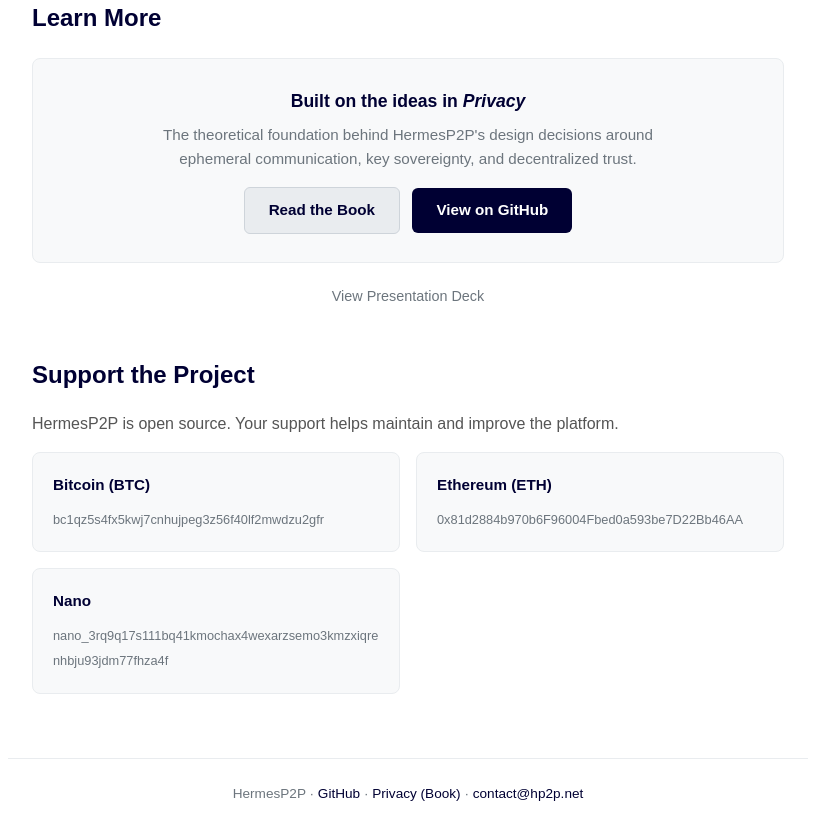
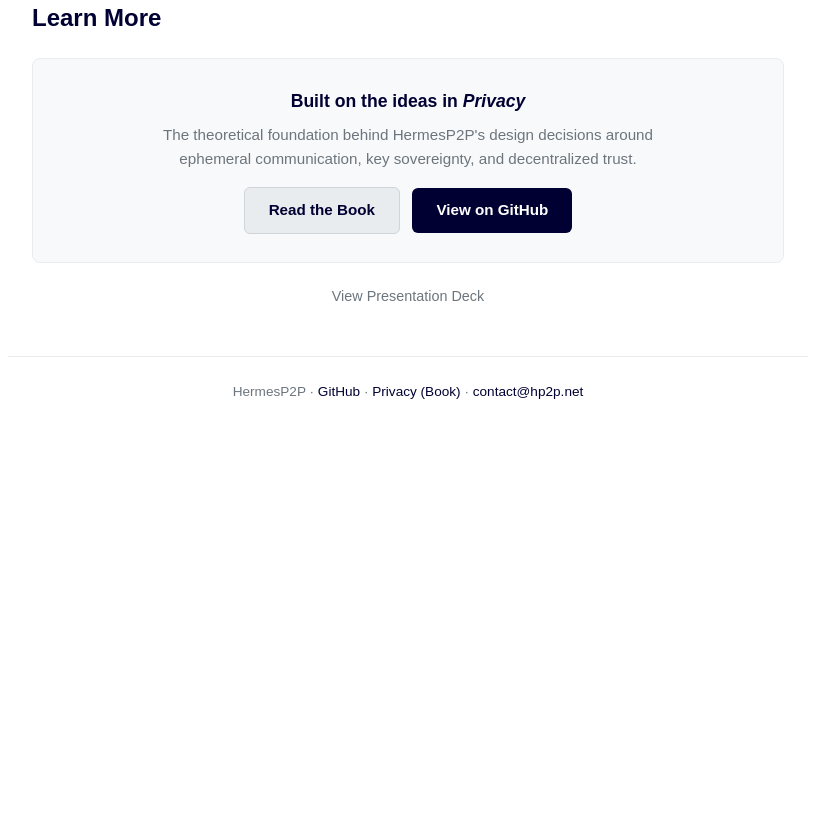
Before and after one commit to vaskoevgen/HermesP2P, a Flask app: page / in a window 1280 px wide. Shown: the part 2261-3090 px from the top of the page, without its empty margins (232-1047 px from the left). After the commit the page ends 2660 px from the top, so only its background shows below. Run offline with Flask 3, Linux system fonts and the light colour scheme.

Commit message:
chore: remove donation/support section from landing page
Co-Authored-By: Claude Opus 4.6 <noreply@anthropic.com>

```diff
--- a/templates/index.html
+++ b/templates/index.html
@@ -180,30 +180,6 @@
         .alert-success { background: #d4edda; color: #155724; }
         .alert-danger { background: #f8d7da; color: #721c24; }
         .d-none { display: none; }
-
-        /* Support */
-        .support-grid {
-            display: grid;
-            grid-template-columns: repeat(2, 1fr);
-            gap: 16px;
-            margin: 16px 0;
-        }
-        .support-card {
-            background: #f8f9fa;
-            border: 1px solid #e9ecef;
-            border-radius: 8px;
-            padding: 20px;
-        }
-        .support-card h4 {
-            font-size: 0.95rem;
-            color: #000033;
-            margin-bottom: 8px;
-        }
-        .support-card small {
-            word-break: break-all;
-            color: #6c757d;
-            font-size: 0.8rem;
-        }
 
         /* Book */
         .book-box {
@@ -392,25 +368,6 @@
     </div>
 </div>
 
-<div class="section">
-    <h2>Support the Project</h2>
-    <p>HermesP2P is open source. Your support helps maintain and improve the platform.</p>
-    <div class="support-grid">
-        <div class="support-card">
-            <h4>Bitcoin (BTC)</h4>
-            <small>bc1qz5s4fx5kwj7cnhujpeg3z56f40lf2mwdzu2gfr</small>
-        </div>
-        <div class="support-card">
-            <h4>Ethereum (ETH)</h4>
-            <small>0x81d2884b970b6F96004Fbed0a593be7D22Bb46AA</small>
-        </div>
-        <div class="support-card">
-            <h4>Nano</h4>
-            <small>nano_3rq9q17s111bq41kmochax4wexarzsemo3kmzxiqrenhbju93jdm77fhza4f</small>
-        </div>
-    </div>
-</div>
-
 <footer>
     <p>HermesP2P &middot; <a href="https://github.com/jmcentire/HermesP2P">GitHub</a> &middot; <a href="https://a.co/d/05PSJFBK">Privacy (Book)</a> &middot; <a href="mailto:contact@hp2p.net">contact@hp2p.net</a></p>
 </footer>
```
